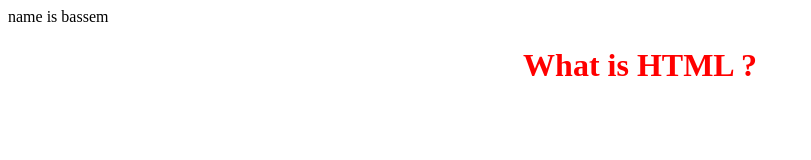
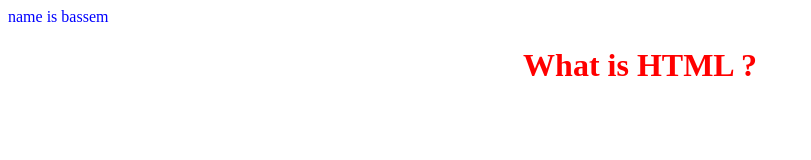
Before and after one commit to bassemosama/myrepoday2, a plain HTML site: page index.html in a window 1280 px wide. Shown: the whole page, without its empty margins (0-811 px from the left). Drawn offline with Linux system fonts and the light colour scheme.

Commit message:
js msg update after blue

```diff
--- a/main.css
+++ b/main.css
@@ -1,3 +1,6 @@
 h1{
     color:red
  }
+ p{
+    color:blue
+ }
```
